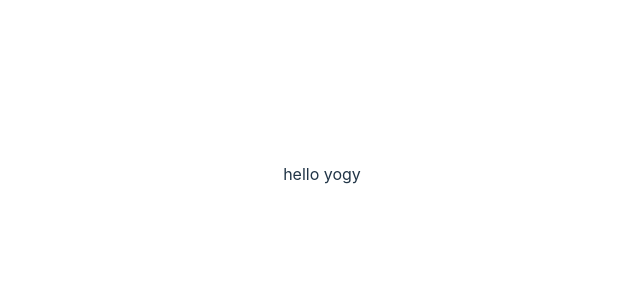
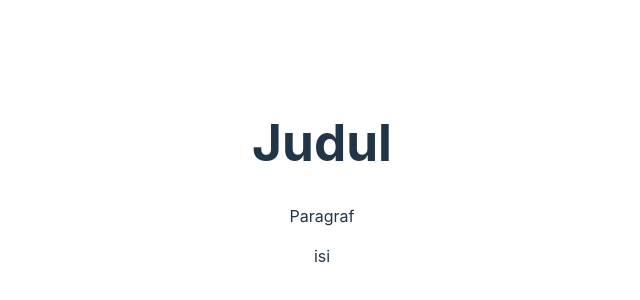
Before and after one commit to yogyy/belajar-typescript, a React (Vite) app: page / in a window 1280 px wide. Shown: the part 226-526 px from the top of the page, without its empty margins (318-958 px from the left). Built offline with nearby package versions, Linux system fonts and the light colour scheme.

Commit message:
polymorphic component

```diff
--- a/src/App.tsx
+++ b/src/App.tsx
@@ -1,11 +1,18 @@
 import "./App.css";
-import CustomButton from "./components/html/Button";
-import {CustomComponent} from "./components/html/CustomComponent";
+import {Text} from "./components/polymorphic/Text";
 
 function App() {
   return (
     <div className="app">
-      <CustomComponent name={"yogy"} />
+      <Text as="h1" size="lg">
+        Judul
+      </Text>
+      <Text as="p" size="md">
+        Paragraf
+      </Text>
+      <Text as="label" htmlFor="ids" size="sm" color="primary">
+        isi
+      </Text>
     </div>
   );
 }
--- /dev/null
+++ b/src/components/polymorphic/Text.tsx
@@ -0,0 +1,19 @@
+type TextOwnProps<E extends React.ElementType> = {
+  size?: "sm" | "md" | "lg";
+  color?: "primary" | "secondary";
+  children: React.ReactNode;
+  as?: E;
+};
+
+type TextProps<E extends React.ElementType> = TextOwnProps<E> &
+  Omit<React.ComponentProps<E>, keyof TextOwnProps<E>>;
+
+export const Text = <E extends React.ElementType = "div">({
+  size,
+  color,
+  children,
+  as,
+}: TextProps<E>) => {
+  const Component = as || "div";
+  return <Component className={`class-with-${size}-color-${color}`}>{children}</Component>;
+};
```
